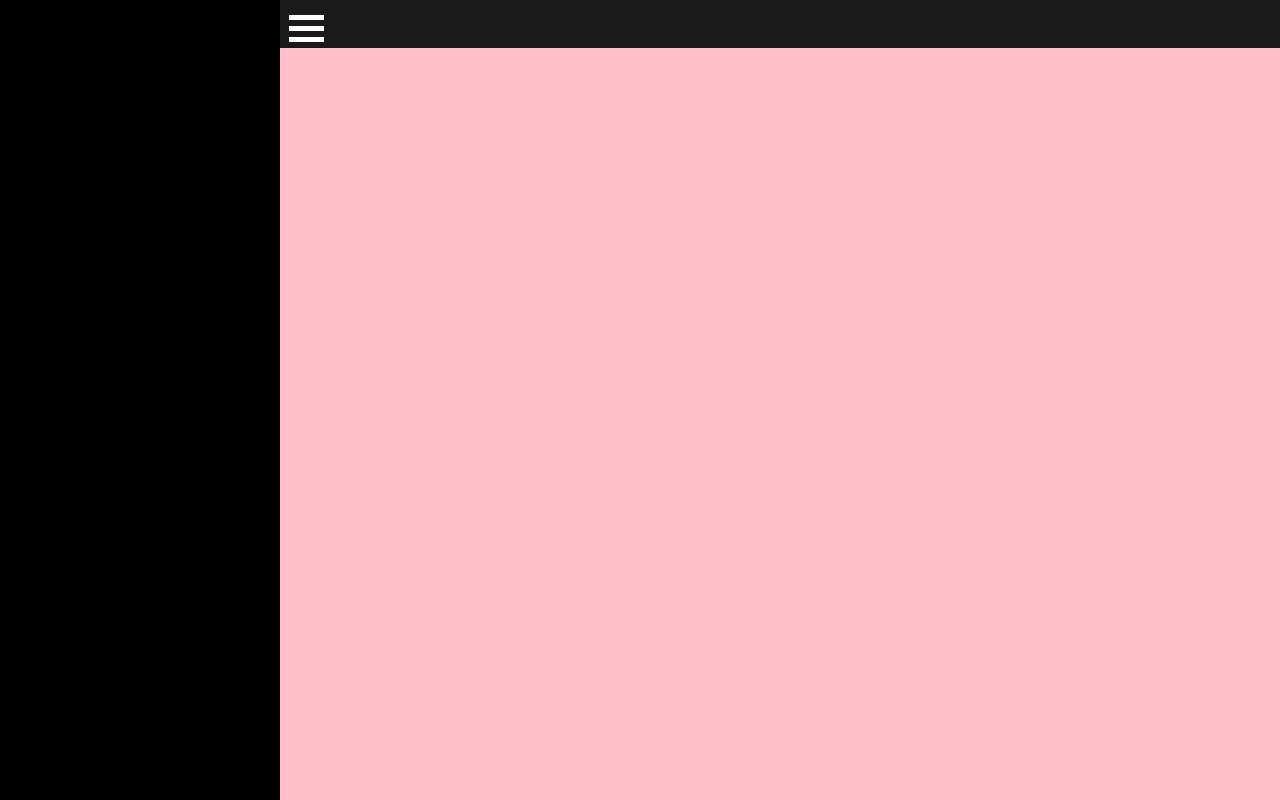
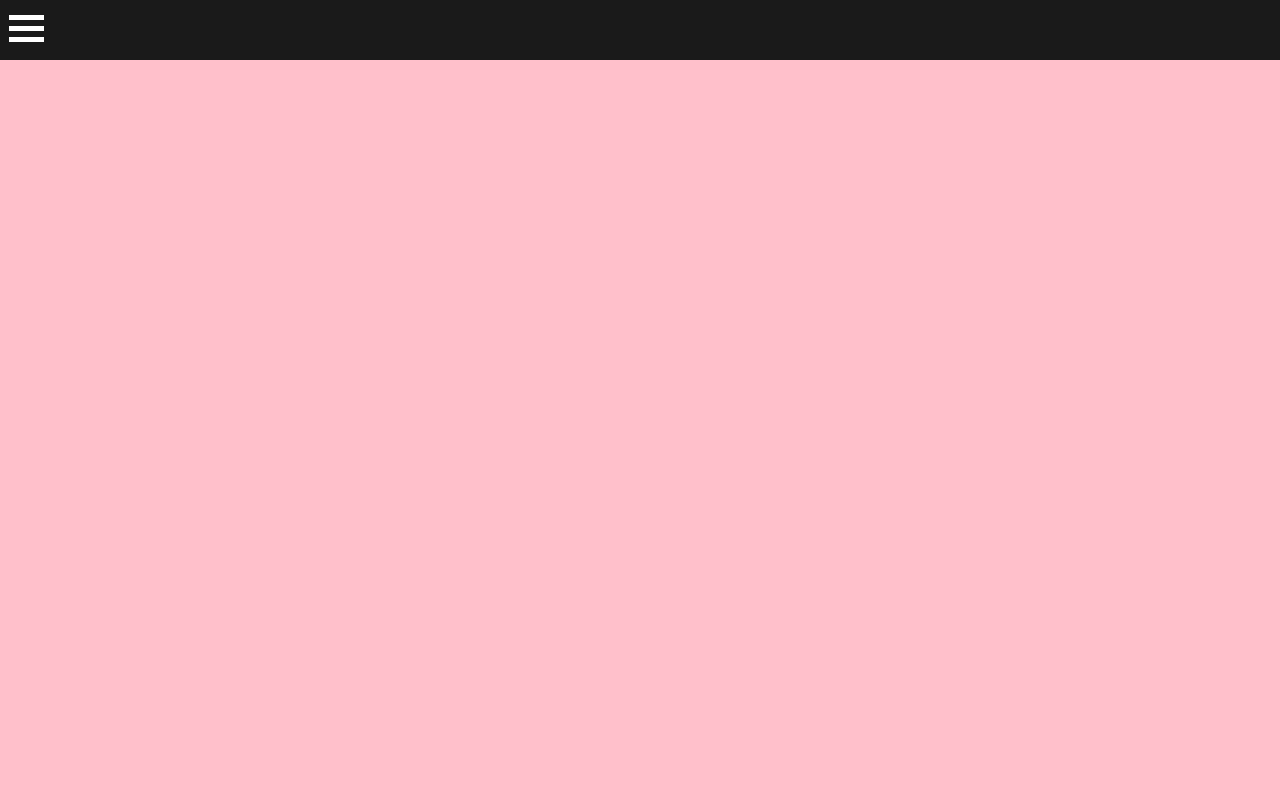
Before and after one commit to nprgago/neighborhood-map, a React (Create React App) app: page / in a window 1280 px wide. Built offline with nearby package versions, Linux system fonts and the light colour scheme.

Commit message:
feat: toggle sidebar

```diff
--- a/src/containers/Home.js
+++ b/src/containers/Home.js
@@ -21,14 +21,17 @@ class Home extends Component {
 
     const { isToggled } = this.state
 
+    const toggleSidebar = isToggled ? 'sidebar-menu open' : 'sidebar-menu'
+    const pushMain = isToggled ? 'main-content push' : 'main-content'
+
     return (
       <div id="home">
 
-        <div className="sidebar-menu">
+        <div className={toggleSidebar}>
           <Sidebar />
         </div>
 
-        <div className="main-content">
+        <div className={pushMain}>
           <Menu
             isToggled = { isToggled }
             toggle = { this.toggle }
--- a/src/styles/home.css
+++ b/src/styles/home.css
@@ -11,28 +11,64 @@
 }
 
 .main-content {
-    width: calc(100% - 280px);
-    overflow: hidden;
+    width: 100%;
+    transition: 0.5s;
+}
+
+.sidebar-menu {
+    width: 0;
+    transition: 0.5s;
 }
 
 .menu {
     width: 100%;
-    height: 6%;
+    height: 60px;
     background: #1a1a1a;
 }
 
 .map {
     width: 100%;
-    height: 94%;
-    background: pink; /* Guide REMOVE*/
-}
-
-.sidebar-menu {
-    width: 280px;
+    height: calc(100% - 60px);
+    background: pink;
 }
 
 .sidebar {
     width: 100%;
     height: 100%;
-    background: black; /* Guide REMOVE*/
+    background: black;
 }
+
+/* Toggle Sidebar */
+
+.open {
+    width: 350px;
+    transition: 0.5s;
+    z-index: 1; /*Remove*/
+}
+
+.push {
+    width: calc(100% - 350px);
+    transition: 0.5s;
+}
+
+/* Responsive Styles*/
+
+@media screen and (max-width: 350px) {
+    .open {
+        width: 250px;
+    }
+
+    .push {
+        width: calc(100% - 250px);
+    }
+}
+
+@media screen and (min-width: 351px) and (max-width: 450px) {
+    .open {
+        width: 280px;
+    }
+
+    .push {
+        width: calc(100% - 280px);
+    }
+}
```
